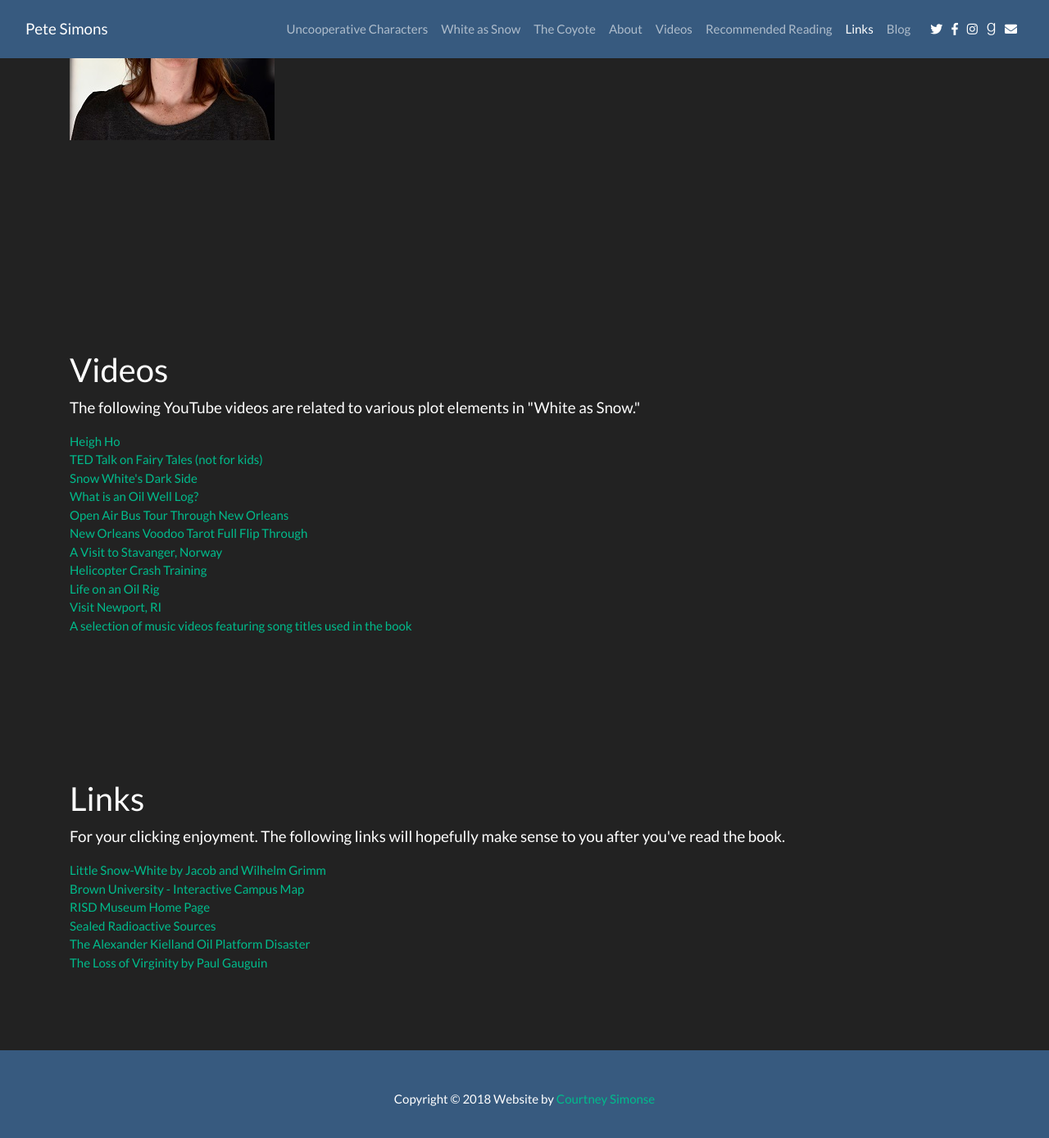
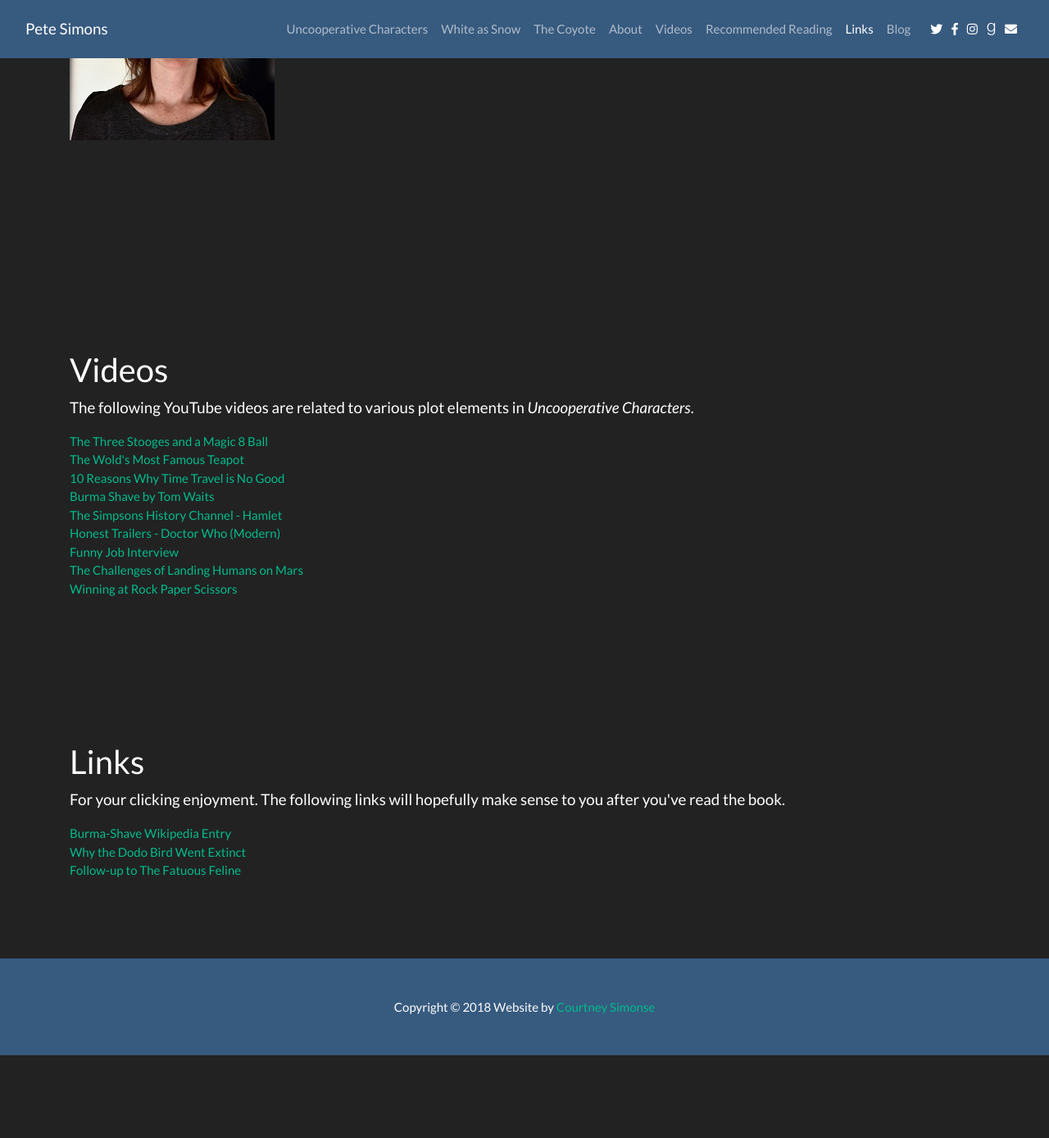
Before and after one commit to simonse-projects/author-site, a Jekyll site: the page uncooperative-characters.html, which Jekyll copies as it is, in a window 1280 px wide and 1400 px high, scrolled down 2712 px. Shown: the top 1388 px of the window at 82% size. Built offline with Jekyll 4.4.1, drawn with Linux system fonts in a browser that asks for light colours; nearby versions of some CDN libraries; after the commit the page ends 3999 px from its top, so only the background shows below that.

Commit message:
add videos and links for third book

```diff
--- a/uncooperative-characters.html
+++ b/uncooperative-characters.html
@@ -180,20 +180,18 @@
          <div class="row">
            <div class="col-lg-12 mx-auto">
              <h2>Videos</h2>
-             <p class="lead">The following YouTube videos are related to various plot elements in "White as Snow."</p>
+             <p class="lead">The following YouTube videos are related to various plot elements in <em>Uncooperative Characters</em>.</p>
              <ul class="list-unstyled">
-               <li class=""><a target="_blank" href="https://www.youtube.com/watch?v=HI0x0KYChq4">Heigh Ho</a></li>
-               <li class=""><a target="_blank" href="https://www.youtube.com/watch?v=Jit32hKZ-BM">TED Talk on Fairy Tales (not for kids)</a></li>
-               <li class=""><a target="_blank" href="https://www.youtube.com/watch?v=-an-4x7ufPo">Snow White's Dark Side</a></li>
-               <li class=""><a target="_blank" href="https://www.youtube.com/watch?v=MJW-tHWpam0">What is an Oil Well Log?</a></li>
-               <li class=""><a target="_blank" href="https://www.youtube.com/watch?v=vKEFRufxD3E">Open Air Bus Tour Through New Orleans</a></li>
-               <li class=""><a target="_blank" href="https://www.youtube.com/watch?v=ZKtx9tec9V8">New Orleans Voodoo Tarot Full Flip Through</a></li>
-               <li class=""><a target="_blank" href="https://www.youtube.com/watch?v=uxNFCnxGIfI">A Visit to Stavanger, Norway</a></li>
-               <li class=""><a target="_blank" href="https://www.youtube.com/watch?v=x0NBDk4tGwE">Helicopter Crash Training</a></li>
-               <li class=""><a target="_blank" href="https://www.youtube.com/watch?v=PCGeQdZpO6A">Life on an Oil Rig</a></li>
-               <li class=""><a target="_blank" href="https://www.youtube.com/watch?v=TRYWVmOHxV4">Visit Newport, RI</a></li>
-               <li class=""><a target="_blank" href="https://www.youtube.com/playlist?list=PLKFMImQNfE0qra2h8IcaFkjZfRkvrws3W">A selection of music videos featuring song titles used in the book</a></li>
-            </ul>
+               <li class=""><a target="_blank" href="https://www.youtube.com/watch?v=RrAoo9My2gs">The Three Stooges and a Magic 8 Ball</a></li>
+               <li class=""><a target="_blank" href="https://www.youtube.com/watch?v=TIxt9guMbXo">The Wold's Most Famous Teapot</a></li>
+               <li class=""><a target="_blank" href="https://www.youtube.com/watch?v=75nBenOWul0">10 Reasons Why Time Travel is No Good</a></li>
+               <li class=""><a target="_blank" href="https://www.youtube.com/watch?v=Ug7DZG1F6bs">Burma Shave by Tom Waits</a></li>
+               <li class=""><a target="_blank" href="https://www.youtube.com/watch?v=O41bHX7kUPU">The Simpsons History Channel - Hamlet</a></li>
+               <li class=""><a target="_blank" href="https://www.youtube.com/watch?v=C9uOaDZDT-s">Honest Trailers - Doctor Who (Modern)</a></li>
+               <li class=""><a target="_blank" href="https://www.youtube.com/watch?v=sm_jBAKI-WU">Funny Job Interview</a></li>
+               <li class=""><a target="_blank" href="https://www.youtube.com/watch?v=SC_CsRDAFok">The Challenges of Landing Humans on Mars</a></li>
+               <li class=""><a target="_blank" href="https://www.youtube.com/watch?v=rudzYPHuewc">Winning at Rock Paper Scissors</a></li>
+             </ul>
           </div>
         </div>
       </div>
@@ -237,12 +235,9 @@
               <h2>Links</h2>
               <p class="lead">For your clicking enjoyment. The following links will hopefully make sense to you after you've read the book.</p>
               <ul class="list-unstyled">
-                <li class=""><a href="https://www.pitt.edu/~dash/grimm053.html" target="_blank">Little Snow-White by Jacob and Wilhelm Grimm</a></li>
-                <li class=""><a href="https://www.brown.edu/Facilities/Facilities_Management/maps/" target="_blank">Brown University - Interactive Campus Map</a></li>
-                <li class=""><a href="https://risdmuseum.org/" target="_blank">RISD Museum Home Page</a></li>
-                <li class=""><a href="https://www.iaea.org/sites/default/files/sealedradsource1013.pdf" target="_blank">Sealed Radioactive Sources</a></li>
-                <li class=""><a href="https://safety4sea.com/cm-alexander-l-kielland-norways-worst-offshore-disaster/" target="_blank">The Alexander Kielland Oil Platform Disaster</a></li>
-                <li class=""><a href="https://artsandculture.google.com/asset/the-loss-of-virginity-paul-gauguin/8gEkaJIe-bEW5g?hl=en" target="_blank">The Loss of Virginity by Paul Gauguin</a></li>
+                <li class=""><a href="https://en.wikipedia.org/wiki/Burma-Shave" target="_blank">Burma-Shave Wikipedia Entry</a></li>
+                <li class=""><a href="https://historyofyesterday.com/why-the-dodo-bird-went-extinct-cf33bccdd1b" target="_blank">Why the Dodo Bird Went Extinct</a></li>
+                <li class=""><a href="./Follow-up_to_The_Fatuous_Feline.pdf" target="_blank">Follow-up to The Fatuous Feline</a></li>
               </ul>
             </div>
           </div>
```
Also changed, not shown: 1 other file.
